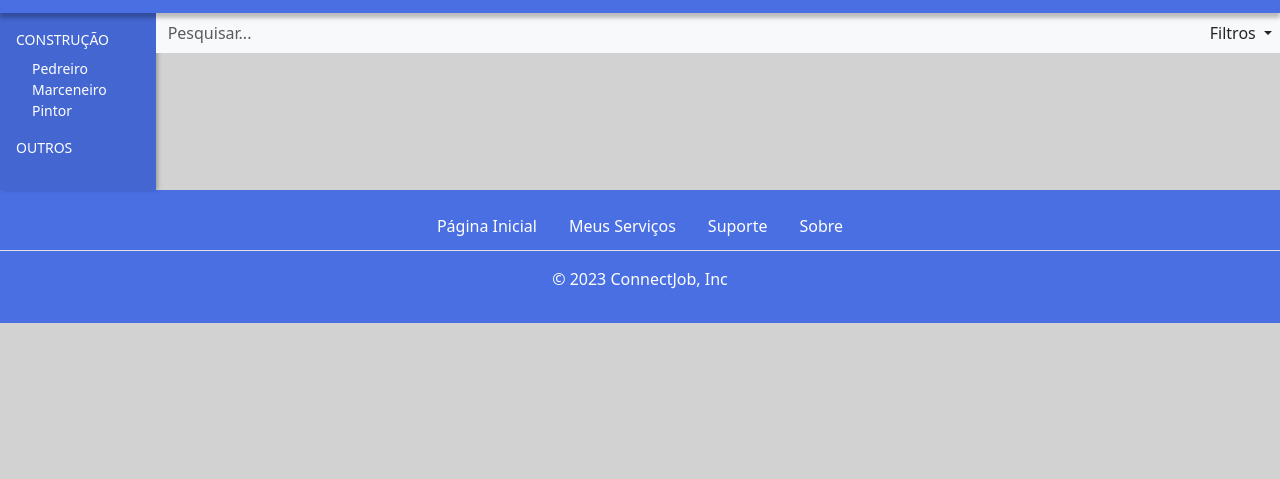
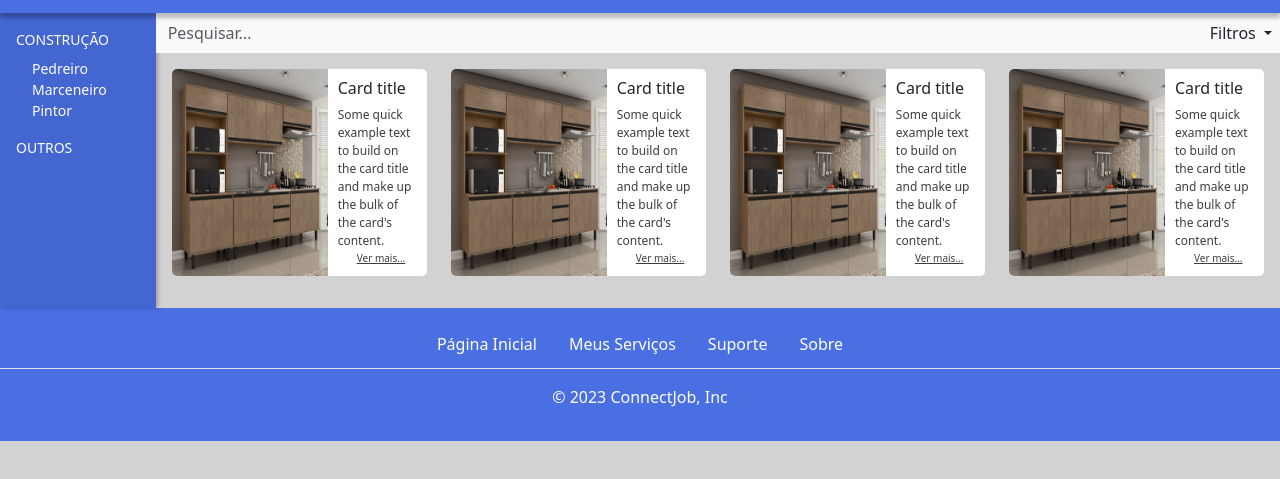
Before and after one commit to eudivanmelo/connectjob, a plain HTML site: page index.html in a window 1280 px wide. Shown: the part 59-538 px from the top of the page. Drawn offline with nearby package versions, Linux system fonts and the light colour scheme.

Commit message:
finalizado página inicial

```diff
--- a/css/style.css
+++ b/css/style.css
@@ -54,3 +54,38 @@
     box-shadow: none !important;
     background-color: transparent !important;
 }
+
+.product {
+    border-radius: 5px;
+    background-color: white;
+    display: flex;
+    width: 100%;
+}
+
+.product img {
+    width: 156px;
+    display: block;
+    border-radius: 5px 0 0 5px;
+}
+
+.product .body{
+    padding: 10px;
+    position: relative;
+}
+
+.product .title{
+    font-size: 16px;
+}
+
+.product .content{
+    font-size: 12px;
+    color: #423B3B;
+}
+
+.product .link{
+    font-size: 10px;
+    color: #423B3B;
+    position: absolute;
+    top: calc(100% - 25px);
+    left: calc(100% - 70px);
+}
--- a/index.html
+++ b/index.html
@@ -92,6 +92,8 @@
       </ul>
     </div>
 
+
+    <div class="w-100">
     <div class="w-100">
       <div class="d-flex bg-light gap-3">
         <input class="form-control src-control w-100" type="text" placeholder="Pesquisar..." aria-label="Pesquisar">
@@ -108,6 +110,56 @@
         </div>
       </div>
     </div>
+
+    <div class="container-fluid p-3">
+      <div class="row mb-2">
+        <div class="col-sm-12 col-md-6 col-lg-3 mb-2">
+          <div class="product">
+            <img src="img/produto-teste.jpg" alt="Card image cap">
+
+            <div class="body">
+              <h5 class="title font-weight-bold">Card title</h5>
+              <p class="content">Some quick example text to build on the card title and make up the bulk of the card's content.</p>
+              <a href="#" class="link">Ver mais...</a>
+            </div>
+          </div>
+        </div>
+        <div class="col-sm-12 col-md-6 col-lg-3 mb-2">
+          <div class="product">
+            <img src="img/produto-teste.jpg" alt="Card image cap">
+
+            <div class="body">
+              <h5 class="title font-weight-bold">Card title</h5>
+              <p class="content">Some quick example text to build on the card title and make up the bulk of the card's content.</p>
+              <a href="#" class="link">Ver mais...</a>
+            </div>
+          </div>
+        </div>
+        <div class="col-sm-12 col-md-6 col-lg-3 mb-2">
+          <div class="product">
+            <img src="img/produto-teste.jpg" alt="Card image cap">
+
+            <div class="body">
+              <h5 class="title font-weight-bold">Card title</h5>
+              <p class="content">Some quick example text to build on the card title and make up the bulk of the card's content.</p>
+              <a href="#" class="link">Ver mais...</a>
+            </div>
+          </div>
+        </div>
+        <div class="col-sm-12 col-md-6 col-lg-3 mb-2">
+          <div class="product">
+            <img src="img/produto-teste.jpg" alt="Card image cap">
+
+            <div class="body">
+              <h5 class="title font-weight-bold">Card title</h5>
+              <p class="content">Some quick example text to build on the card title and make up the bulk of the card's content.</p>
+              <a href="#" class="link">Ver mais...</a>
+            </div>
+          </div>
+        </div>
+      </div>
+    </div>
+  </div>
   </main>
 
 
```
Also changed, not shown: img/produto-teste.jpg (added).
